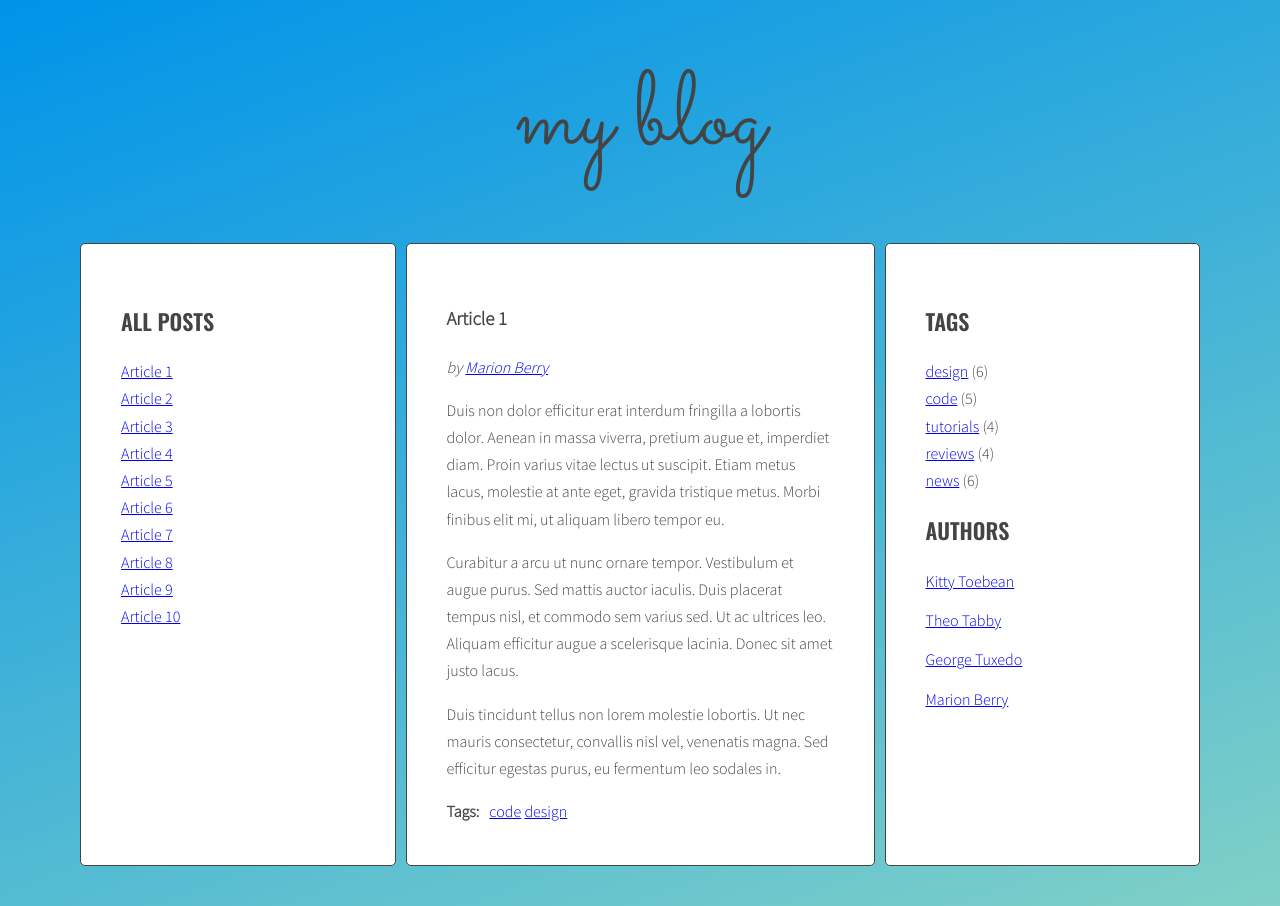
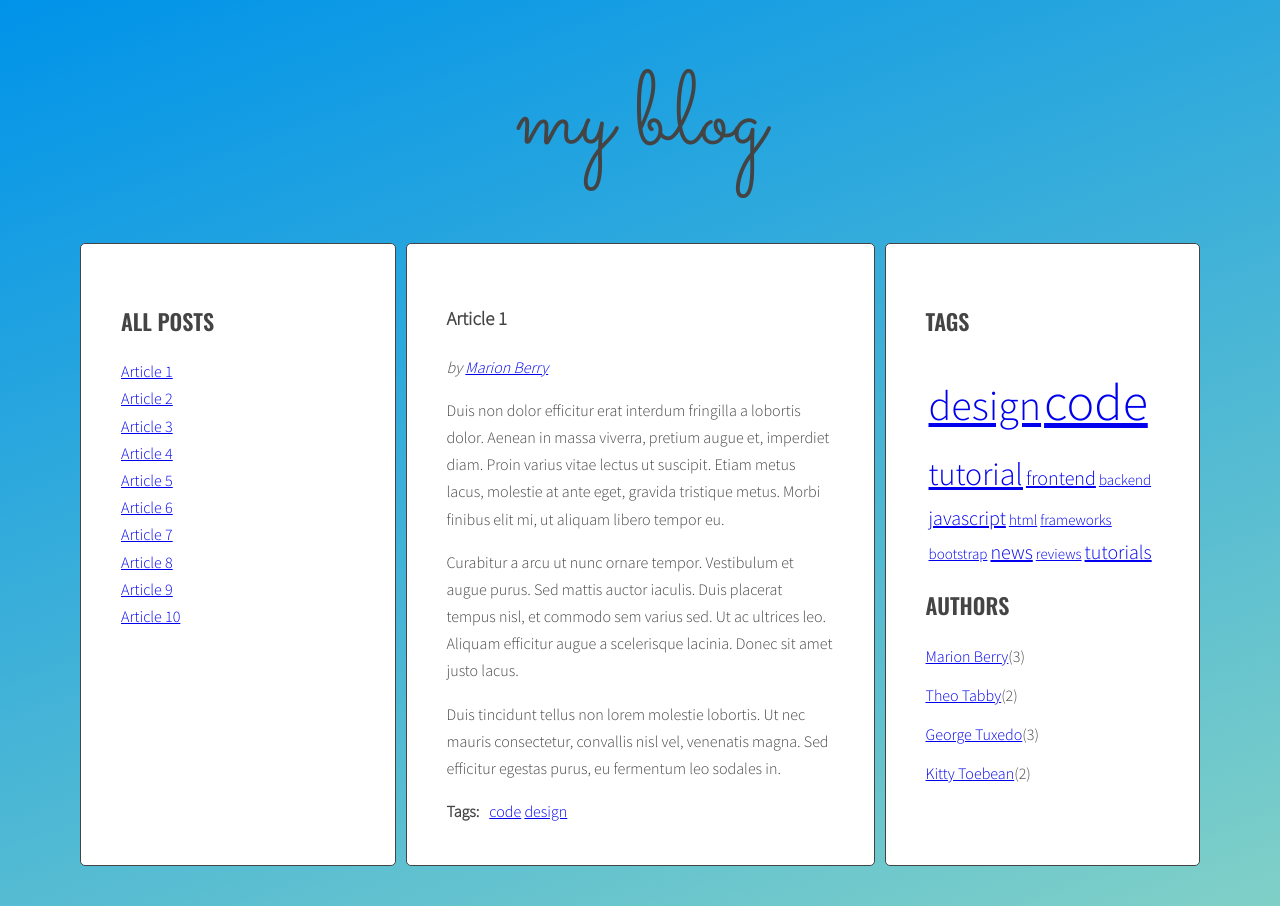
Before and after one commit to damianfilipek81/javascript-blog, a website: page index.html in a window 1280 px wide. Drawn offline with nearby package versions, Linux system fonts and the light colour scheme.

Commit message:
Add tags cloud, authors list

```diff
--- a/index.html
+++ b/index.html
@@ -240,34 +240,9 @@
                 <aside class="sidebar">
                     <h2 class="section-title">Tags</h2>
                     <ul class="list tags">
-                        <li><a href="#">design</a> <span>(6)</span></li>
-                        <li><a href="#">code</a> <span>(5)</span></li>
-                        <li><a href="#">tutorials</a> <span>(4)</span></li>
-                        <li><a href="#">reviews</a> <span>(4)</span></li>
-                        <li><a href="#">news</a> <span>(6)</span></li>
                     </ul>
                     <h2 class="section-title">Authors</h2>
                     <ul class="list authors">
-                        <li>
-                            <a href="#">
-                                <span class="author-name">Kitty Toebean</span>
-                            </a>
-                        </li>
-                        <li>
-                            <a href="#">
-                                <span class="author-name">Theo Tabby</span>
-                            </a>
-                        </li>
-                        <li>
-                            <a href="#">
-                                <span class="author-name">George Tuxedo</span>
-                            </a>
-                        </li>
-                        <li>
-                            <a href="#">
-                                <span class="author-name">Marion Berry</span>
-                            </a>
-                        </li>
                     </ul>
                 </aside>
             </main>
--- a/js/script.js
+++ b/js/script.js
@@ -1,6 +1,17 @@
 /* eslint-disable no-inner-declarations */
 'use strict';
 {
+    const opt = {
+        articleSelector: '.post',
+        titleSelector: '.post-title',
+        titleListSelector: '.titles',
+        articleTagsSelector: '.post-tags .list',
+        articleAuthorsSelector: '.post-author',
+        tagsListSelector: '.list.tags',
+        authorsListSelector: '.list.authors',
+        cloudClassCount: '6',
+        cloudClassPrefix: 'tag-size-'
+    };
     const titleClickHandler = function (event) {
         event.preventDefault();
         const clickedElement = this;
@@ -33,17 +44,9 @@
         targetArticle.classList.add('active');
     };
 
-
-    const optArticleSelector = '.post',
-        optTitleSelector = '.post-title',
-        optTitleListSelector = '.titles',
-        optArticleTagsSelector = '.post-tags .list',
-        optArticleAuthorsSelector = '.post-author';
-
-
     const generateTitleLinks = function (customSelector = '') {
-        const articles = document.querySelectorAll(optArticleSelector + customSelector);
-        const titleList = document.querySelector(optTitleListSelector);
+        const articles = document.querySelectorAll(opt.articleSelector + customSelector);
+        const titleList = document.querySelector(opt.titleListSelector);
         /* clear contents of titleList */
         titleList.innerHTML = '';
         /* for each article */
@@ -52,7 +55,7 @@
             /* get the article id */
             const articleId = article.getAttribute('id');
             /* find the title element, get the title from the title element */
-            let articleTitle = article.querySelector(optTitleSelector).innerHTML;
+            let articleTitle = article.querySelector(opt.titleSelector).innerHTML;
             /* create HTML of the link */
             const linkHTML = '<li><a href="#' + articleId + '"><span>' + articleTitle + '</span></a></li>';
             /* insert link into titleList */
@@ -68,15 +71,32 @@
         }
     };
     generateTitleLinks();
-
+    const calculateTagsParams = function (tags) {
+        const params = { min: 99999, max: 0 };
+        for (let tag in tags) {
+            params.max = Math.max(tags[tag], params.max);
+            params.min = Math.min(tags[tag], params.min);
+        }
+        return params;
+    };
+    const calculateTagClass = function (count, params) {
+        const normalizedCount = count - params.min;
+        console.log(normalizedCount);
+        const normalizedMax = params.max - params.min;
+        const percentage = normalizedCount / normalizedMax;
+        console.log(percentage);
+        const classNumber = Math.floor(percentage * (opt.cloudClassCount - 1) + 1);
+        return opt.cloudClassPrefix + classNumber;
+    };
     const generateTags = function () {
+        /*create a new variable allTags with an empty object */
+        let allTags = {};
         /* find all articles */
-        const articles = document.querySelectorAll(optArticleSelector);
-
+        const articles = document.querySelectorAll(opt.articleSelector);
         /* START LOOP: for every article: */
         for (let article of articles) {
             /* find tags wrapper */
-            const tagList = article.querySelector(optArticleTagsSelector);
+            const tagWrapper = article.querySelector(opt.articleTagsSelector);
             /* make html variable with empty string */
             let html = '';
             /* get tags from data-tags attribute */
@@ -89,12 +109,32 @@
                 const linkHTML = '<li><a href="#tag-' + tag + '">' + tag + '</a></li>';
                 /* add generated code to html variable */
                 html = linkHTML + ' ' + html;
-                /* END LOOP: for each tag */
+                /* check if this link is NOT already in allTags */
+                if (!allTags[tag]) {
+                    /* add tag to allTags object*/
+                    allTags[tag] = 1;
+                } else {
+                    allTags[tag]++;
+                }
+                /* insert HTML of all the links into the tags wrapper */
+                tagWrapper.innerHTML = html;
             }
-            /* insert HTML of all the links into the tags wrapper */
-            tagList.innerHTML = html;
-            /* END LOOP: for every article: */
         }
+        /* find list of tags in right column */
+        const tagList = document.querySelector(opt.tagsListSelector);
+        const tagsParams = calculateTagsParams(allTags);
+        console.log('tagsParams:', tagsParams);
+        /* create variable for all links HTML code */
+        let allTagsHTML = '';
+        /* START LOOP: for each tag in allTags: */
+        for (let tag in allTags) {
+            /* generate code of a link and add it to allTagsHTML */
+            const tagLinkHTML = '<li><a  class="' + calculateTagClass(allTags[tag], tagsParams) + '" href="#tag-' + tag + '">' + tag + '</a></li>';
+            console.log(tagLinkHTML);
+            allTagsHTML += tagLinkHTML;
+        }
+        /* add HTML from allTagsHTML to tagList */
+        tagList.innerHTML = allTagsHTML;
     };
     generateTags();
     const tagClickHandler = function (event) {
@@ -139,14 +179,28 @@
     addClickListenersToTags();
 
     const generateAuthors = function () {
-        const articles = document.querySelectorAll(optArticleSelector);
+        const articles = document.querySelectorAll(opt.articleSelector);
+        let allAuthors = {};
         for (let article of articles) {
-            const authorList = article.querySelector(optArticleAuthorsSelector);
             const articleAuthor = article.getAttribute('data-author');
+            const authorWrapper = article.querySelector(opt.articleAuthorsSelector);
             const linkHTML = '<a href="#author-' + articleAuthor + '">' + articleAuthor + '</a>';
-            authorList.innerHTML = 'by ' + linkHTML;
+
+            if (!allAuthors[articleAuthor]) {
+                allAuthors[articleAuthor] = 1;
+            } else {
+                allAuthors[articleAuthor]++;
+            }
+            authorWrapper.innerHTML = 'by ' + linkHTML;
         }
-
+        console.log(allAuthors);
+        let allAuthorHTML = '';
+        const authorList = document.querySelector(opt.authorsListSelector);
+        for (let author in allAuthors) {
+            const authorLinkHTML = '<li><a href="#author-' + author + '">' + author + '</a>(' + allAuthors[author] + ')</li>';
+            allAuthorHTML += authorLinkHTML;
+        }
+        authorList.innerHTML = allAuthorHTML;
     };
     generateAuthors();
 
--- a/sass/style.scss
+++ b/sass/style.scss
@@ -46,8 +46,6 @@ body {
         color: lighten($color-dark, 20%);
     }
 }
-.blog {
-}
 /* Layout */
 
 .wrapper {
@@ -92,6 +90,28 @@ body {
     .active {
         font-weight: bold;
     }
+    &.tags li {
+        display: inline-block;
+        padding-left: 3px;
+        .tag-size-6{
+            font-size: 52px;
+        }
+        .tag-size-5{
+            font-size: 42px;
+        }
+        .tag-size-4{
+            font-size: 32px;
+        }
+        .tag-size-3{
+            font-size: 24px;
+        }
+        .tag-size-2{
+            font-size: 20px;
+        }
+        .tag-size-1{
+            font-size: 15px;
+        }
+    }
 }
 
 .list-horizontal {
@@ -106,6 +126,7 @@ body {
     li {
         margin-bottom: 12px;
     }
+    display: inline;
 }
 
 /* Post */
@@ -126,11 +147,11 @@ body {
     }
 }
 @keyframes active {
-    from{
+    from {
         opacity: 0;
         transform: perspective(500px) translate3d(-35px, -40px, -150px) rotate3d(-1, 0, 0, 180deg);
     }
-    to{
+    to {
         opacity: 1;
         transform: perspective(500px) translate3d(0, 0, 0);
     }
```
Also changed, not shown: css/style.css, 1 other file.
